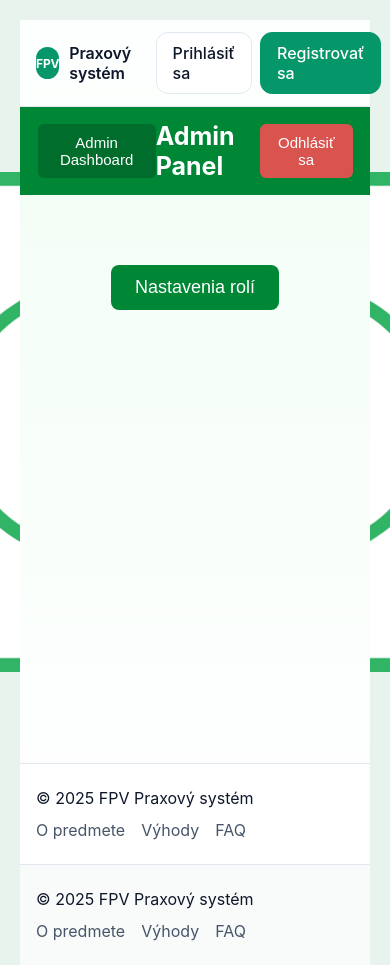
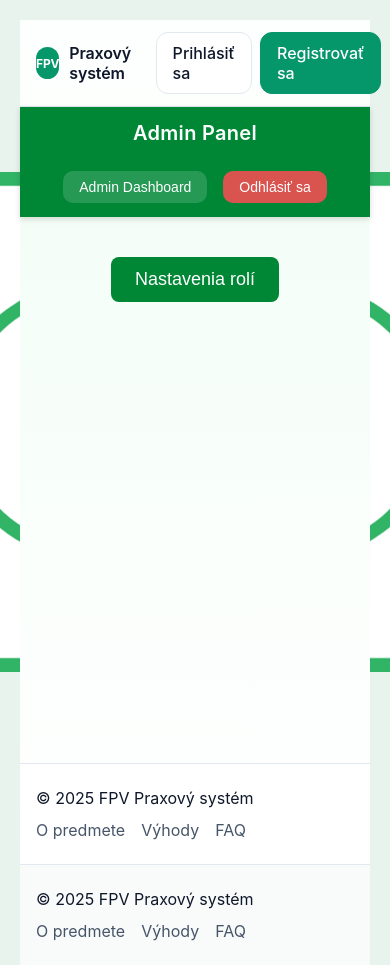
Before and after one commit to marekpng/internship-management-system, a Vue app in the folder frontend/: page /admin/dashboard in a window 390 px wide. Built offline with nearby package versions, Linux system fonts and the light colour scheme; sample sign-in values are in the browser's storage.

Commit message:
ui updates

```diff
--- a/frontend/src/views/Admin/AdminDashboardView.vue
+++ b/frontend/src/views/Admin/AdminDashboardView.vue
@@ -67,40 +67,73 @@ export default {
 .role-btn:hover {
   background-color: #003f86;
 }
+/* ADMIN NAVBAR */
 .admin-nav {
   background: #008736;
-  padding: 14px 0;
-  margin-bottom: 30px;
+  position: sticky;
+  top: 0;
+  z-index: 100;
+  box-shadow: 0 2px 6px rgba(0, 0, 0, 0.15);
 }
 
 .nav-container {
-  width: 90%;
-  margin: auto;
+  max-width: 1200px;
+  margin: 0 auto;
+  padding: 14px 20px;
+
   display: flex;
+  align-items: center;
   justify-content: space-between;
-  align-items: center;
+  gap: 16px;
   color: white;
 }
 
+/* TITLE */
 .nav-title {
-  font-size: 25px;
-  font-weight: bold;
+  font-size: 20px;
+  font-weight: 600;
+  letter-spacing: 0.3px;
+  white-space: nowrap;
 }
 
+/* BUTTONS */
 .nav-btn {
-  background: #016d2c;
+  background: rgba(255, 255, 255, 0.15);
+  border: none;
   color: white;
-  border: none;
-  padding: 10px 18px;
-  border-radius: 6px;
+  padding: 8px 16px;
+  border-radius: 10px;
   cursor: pointer;
+  font-size: 14px;
+  transition: all 0.2s ease;
 }
 
 .nav-btn:hover {
-  background: #008736;
+  background: rgba(255, 255, 255, 0.25);
 }
 
-.logout {
-  background: #d9534f !important;
+/* LOGOUT */
+.nav-btn.logout {
+  background: #d9534f;
 }
+
+.nav-btn.logout:hover {
+  background: #c9302c;
+}
+
+/* ===== RESPONSIVE ===== */
+@media (max-width: 768px) {
+  .nav-container {
+    flex-wrap: wrap;
+    justify-content: center;
+  }
+
+  .nav-title {
+    order: -1;
+    width: 100%;
+    text-align: center;
+    margin-bottom: 10px;
+  }
+}
+
 </style>
--- a/frontend/src/views/Admin/AdminRoleSettingsView.vue
+++ b/frontend/src/views/Admin/AdminRoleSettingsView.vue
@@ -14,14 +14,14 @@
     <div class="container">
       <h1 class="page-title">Nastavenia rolí</h1>
 
-      <div class="card">
+      <div class="table-wrapper">
         <table class="role-table">
           <thead>
             <tr>
               <th>ID</th>
               <th>Meno</th>
               <th>Email</th>
-              <th>Roly</th>
+              <th>Role</th>
               <th>Akcia</th>
             </tr>
           </thead>
@@ -158,40 +158,72 @@ export default {
 /* ADMIN NAVBAR */
 .admin-nav {
   background: #008736;
-  padding: 14px 0;
-  margin-bottom: 30px;
+  position: sticky;
+  top: 0;
+  z-index: 100;
+  box-shadow: 0 2px 6px rgba(0, 0, 0, 0.15);
 }
 
 .nav-container {
-  width: 90%;
-  margin: auto;
+  max-width: 1200px;
+  margin: 0 auto;
+  padding: 14px 20px;
+
   display: flex;
+  align-items: center;
   justify-content: space-between;
-  align-items: center;
+  gap: 16px;
   color: white;
 }
 
+/* TITLE */
 .nav-title {
-  font-size: 25px;
-  font-weight: bold;
+  font-size: 20px;
+  font-weight: 600;
+  letter-spacing: 0.3px;
+  white-space: nowrap;
 }
 
+/* BUTTONS */
 .nav-btn {
-  background: #016d2c;
+  background: rgba(255, 255, 255, 0.15);
+  border: none;
   color: white;
-  border: none;
-  padding: 10px 18px;
-  border-radius: 6px;
+  padding: 8px 16px;
+  border-radius: 10px;
   cursor: pointer;
+  font-size: 14px;
+  transition: all 0.2s ease;
 }
 
 .nav-btn:hover {
-  background: #008736;
+  background: rgba(255, 255, 255, 0.25);
 }
 
-.logout {
-  background: #d9534f !important;
+/* LOGOUT */
+.nav-btn.logout {
+  background: #d9534f;
 }
+
+.nav-btn.logout:hover {
+  background: #c9302c;
+}
+
+/* ===== RESPONSIVE ===== */
+@media (max-width: 768px) {
+  .nav-container {
+    flex-wrap: wrap;
+    justify-content: center;
+  }
+
+  .nav-title {
+    order: -1;
+    width: 100%;
+    text-align: center;
+    margin-bottom: 10px;
+  }
+}
+
 
 /* MAIN LAYOUT */
 .container {
@@ -293,4 +325,59 @@ select {
   padding: 10px;
   margin-top: 8px;
 }
+.table-wrapper {
+  width: 100%;
+  overflow-x: auto;
+}
+
+.role-table {
+  min-width: 720px;
+  width: 100%;
+  border-collapse: collapse;
+}
+/* ---------- RESPONSIVE ---------- */
+
+/* TABLET */
+@media (max-width: 1024px) {
+  .page-title {
+    font-size: 26px;
+  }
+}
+
+/* MOBILE */
+@media (max-width: 768px) {
+  .nav-container {
+    flex-direction: column;
+    align-items: stretch;
+    text-align: center;
+  }
+
+  .nav-btn {
+    width: 100%;
+  }
+
+  .page-title {
+    font-size: 22px;
+  }
+
+  th, td {
+    padding: 10px;
+    font-size: 14px;
+  }
+
+  .badge {
+    display: inline-block;
+    margin-bottom: 4px;
+  }
+
+  .modal-actions {
+    flex-direction: column;
+    gap: 10px;
+  }
+
+  .modal-actions button {
+    width: 100%;
+  }
+}
+
 </style>
```
